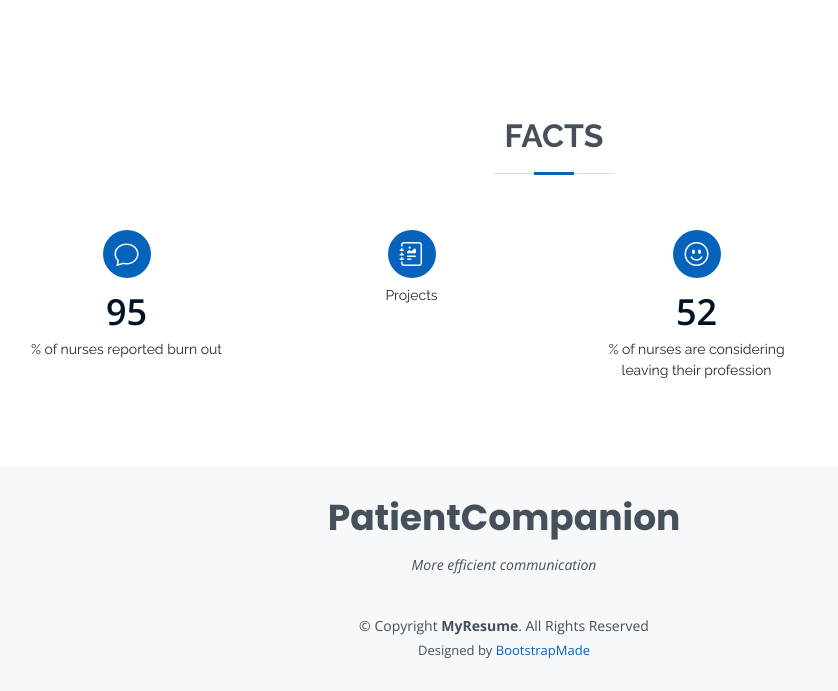
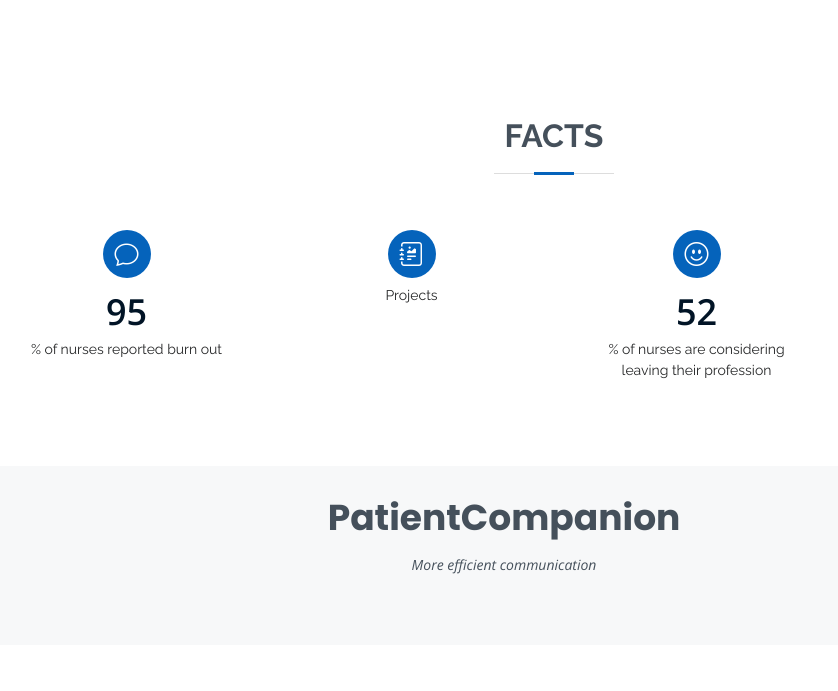
Before and after one commit to PatientCompanion/PatientCompanion, a plain HTML site: page index.html in a window 1280 px wide. Shown: the part 1351-2042 px from the top of the page, without its empty margins (136-974 px from the left). After the commit the page ends 1996 px from the top, so only its background shows below. Drawn offline with nearby package versions, Linux system fonts and the light colour scheme.

Commit message:
Update index.html

```diff
--- a/index.html
+++ b/index.html
@@ -211,17 +211,6 @@
       <div class="container">
         <h3>PatientCompanion</h3>
         <p>More efficient communication</p>
-        <div class="copyright">
-          &copy; Copyright <strong><span>MyResume</span></strong
-          >. All Rights Reserved
-        </div>
-        <div class="credits">
-          <!-- All the links in the footer should remain intact. -->
-          <!-- You can delete the links only if you purchased the pro version. -->
-          <!-- Licensing information: [license-url] -->
-          <!-- Purchase the pro version with working PHP/AJAX contact form: https://bootstrapmade.com/free-html-bootstrap-template-my-resume/ -->
-          Designed by <a href="https://bootstrapmade.com/">BootstrapMade</a>
-        </div>
       </div>
     </footer>
     <!-- End Footer -->
```
